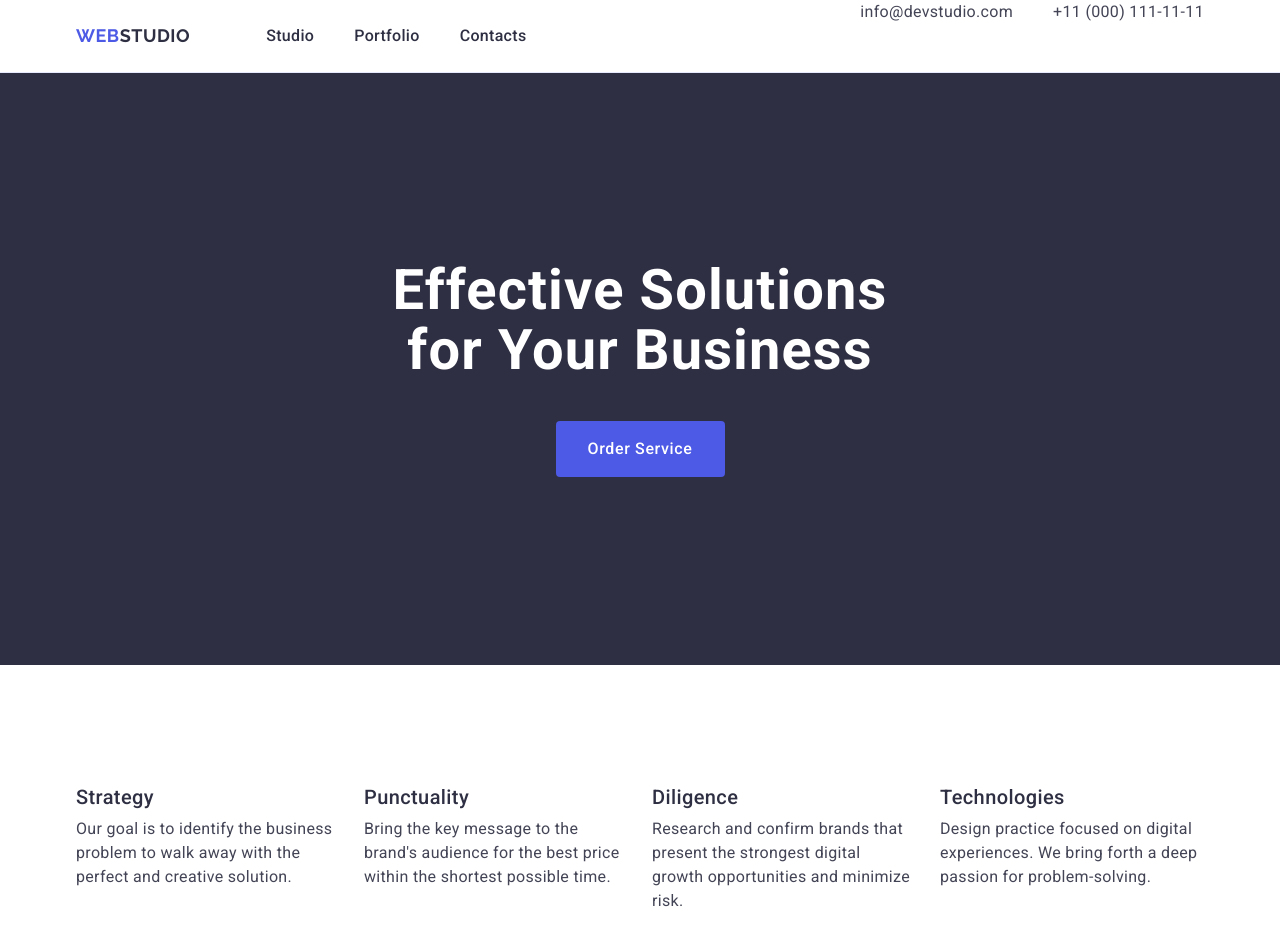
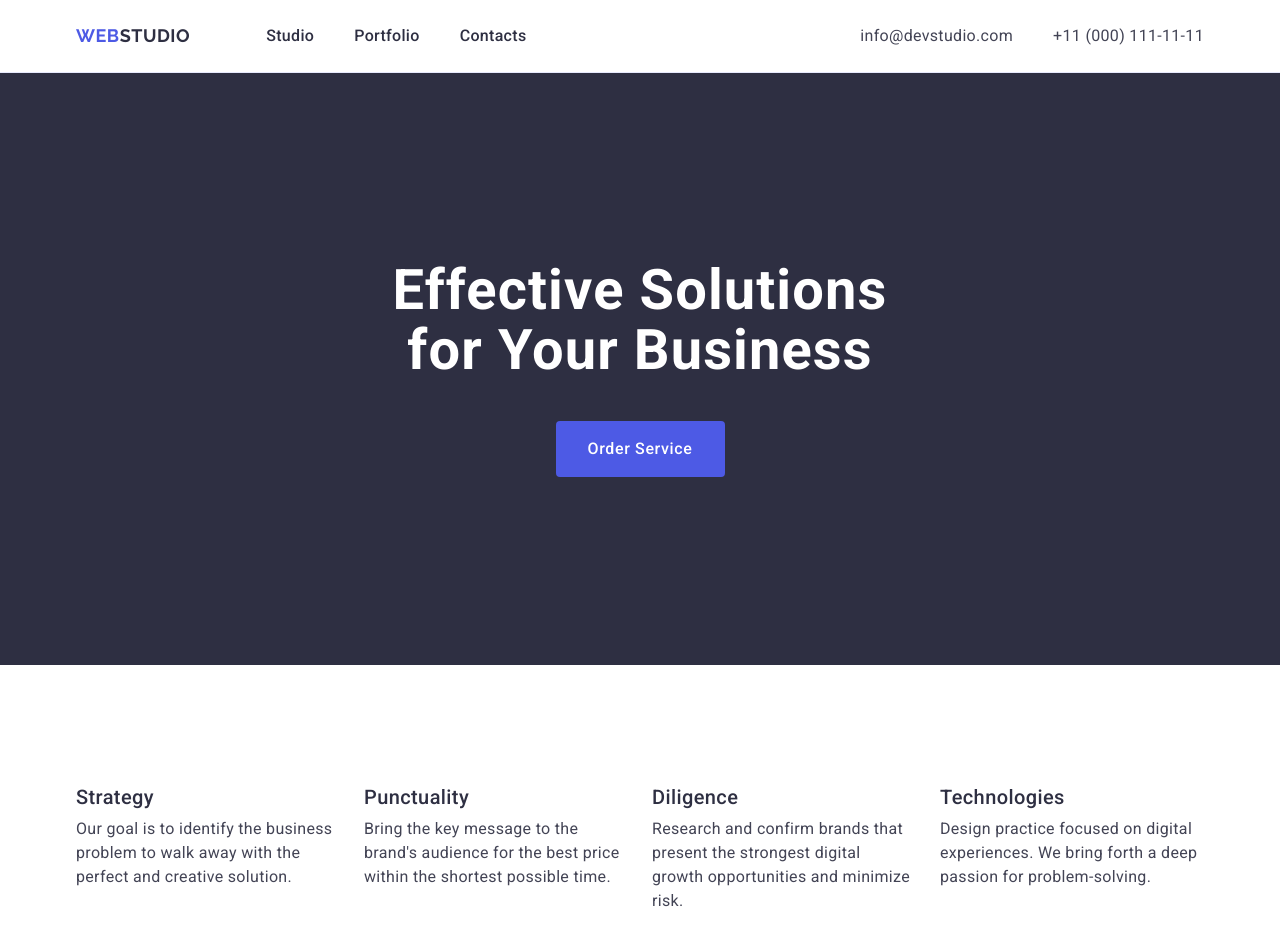
Before and after one commit to Kopychyn/goit-markup-hw-03, a plain HTML site: page index.html in a window 1280 px wide. Shown: the top 946 px of the page. Drawn offline with nearby package versions, Linux system fonts and the light colour scheme.

Commit message:
last-edits

```diff
--- a/css/styles.css
+++ b/css/styles.css
@@ -130,7 +130,7 @@ button {
 	line-height: 1.5;
 	/* 150% */
 	letter-spacing: 0.02em;
-	color: var(--NAVY-BLUE, #2E2F42)
+	color: var(--NAVY-BLUE, #2E2F42);
 }
 
 .menu-link:hover {
@@ -146,6 +146,10 @@ button {
 /* =============ADRESS=============== */
 .main-adress {
 	font-style: normal;
+}
+
+.main-adress-item {
+	padding: 24px 0;
 }
 
 .main-adress-list {
```
